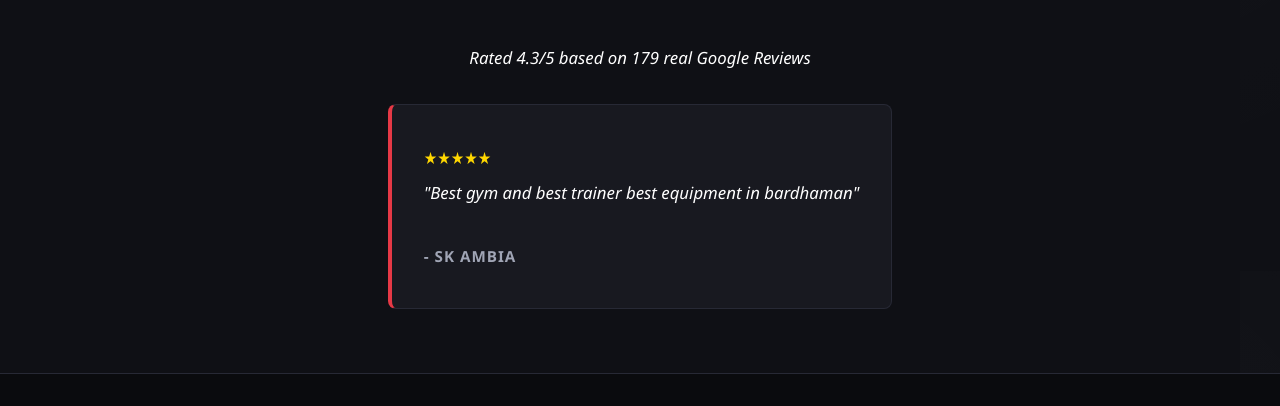
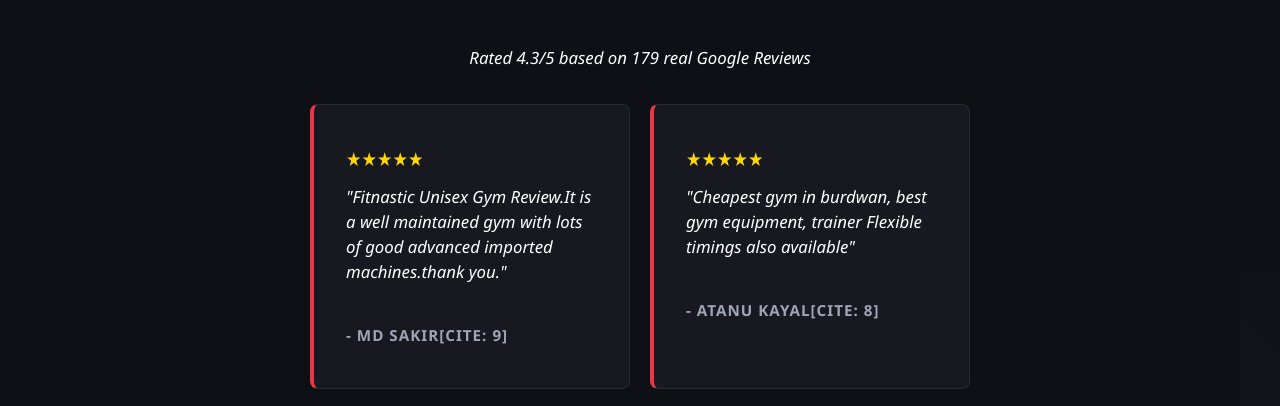
Before and after one commit to rohansiddique02-netizen/Fitnastic-Unisex-Gym-, a plain HTML site: page index.html in a window 1280 px wide. Shown: the part 3729-4135 px from the top of the page. Drawn offline with Linux system fonts and the light colour scheme.

Commit message:
Update index.html

```diff
--- a/index.html
+++ b/index.html
@@ -202,14 +202,30 @@
     <section id="reviews" class="reviews-section" style="padding: 4rem 10%; text-align: center;">
         <h2 class="section-title">What Bardhaman Thinks</h2>
         <p style="margin-bottom: 2rem;">Rated 4.3/5 based on 179 real Google Reviews</p>
-        <div class="grid-3" style="display: flex; justify-content: center; gap: 20px;">
-            <div class="card" style="text-align: left; border-left: 4px solid #e63946;">
-                <p style="color: #ffd700; margin-bottom: 10px;">★★★★★</p>
-                <p>"Best gym and best trainer best equipment in bardhaman"</p>
-                <h4 style="margin-top: 15px;">- Sk Ambia</h4>
-            </div>
-            <!-- Add 2 more real reviews here -->
+       <div class="grid-3" style="display: flex; justify-content: center; gap: 20px; flex-wrap: wrap;">
+
+        <!-- Review 1 -->
+        <div class="card" style="text-align: left; border-left: 4px solid #e63946; max-width: 320px;">
+            <p style="color: #ffd700; margin-bottom: 10px; font-size: 1.2rem;">★★★★★</p>
+            <p>"Fitnastic Unisex Gym Review.It is a well maintained gym with lots of good advanced imported machines.thank you."</p>
+            <h4 style="margin-top: 15px; color: var(--text-muted);">- Md Sakir[cite: 9]</h4>
         </div>
+
+        <!-- Review 2 -->
+        <div class="card" style="text-align: left; border-left: 4px solid #e63946; max-width: 320px;">
+            <p style="color: #ffd700; margin-bottom: 10px; font-size: 1.2rem;">★★★★★</p>
+            <p>"Cheapest gym in burdwan, best gym equipment, trainer Flexible timings also available"</p>
+            <h4 style="margin-top: 15px; color: var(--text-muted);">- atanu kayal[cite: 8]</h4>
+        </div>
+
+        <!-- Review 3 -->
+        <div class="card" style="text-align: left; border-left: 4px solid #e63946; max-width: 320px;">
+            <p style="color: #ffd700; margin-bottom: 10px; font-size: 1.2rem;">★★★★★</p>
+            <p>"Best Gym, best gym equipment,trainer, owner and other staff"</p>
+            <h4 style="margin-top: 15px; color: var(--text-muted);">- Saroj River Side Nursery[cite: 7]</h4>
+        </div>
+
+    </div>
     </section>
 
     <!-- FOOTER -->
```
